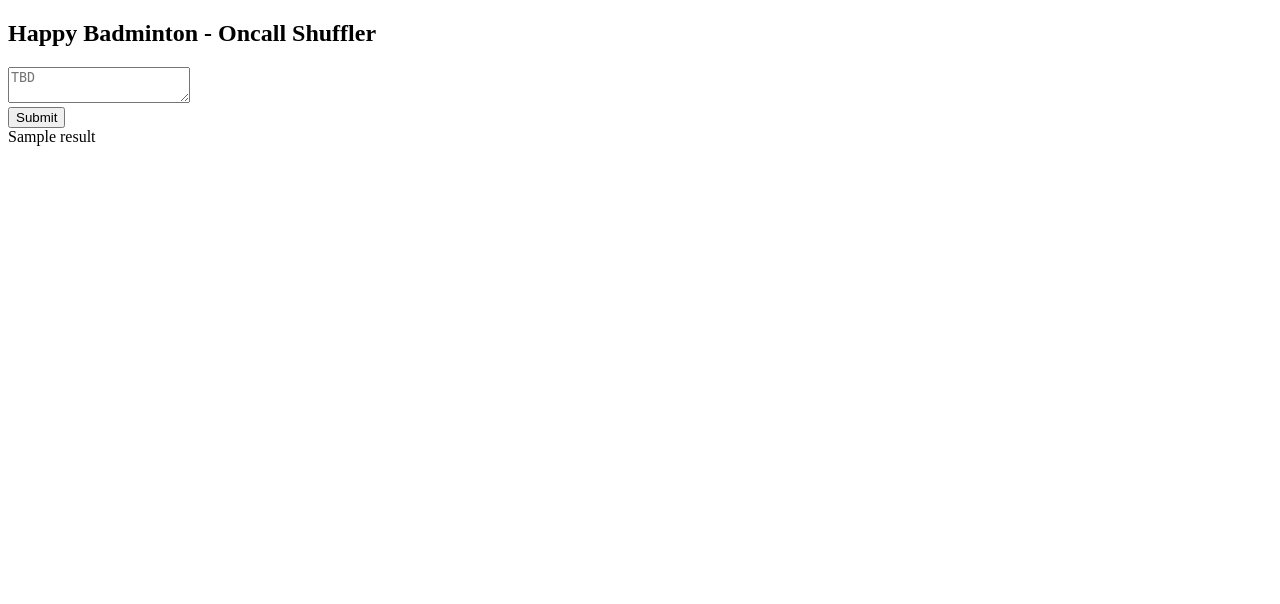
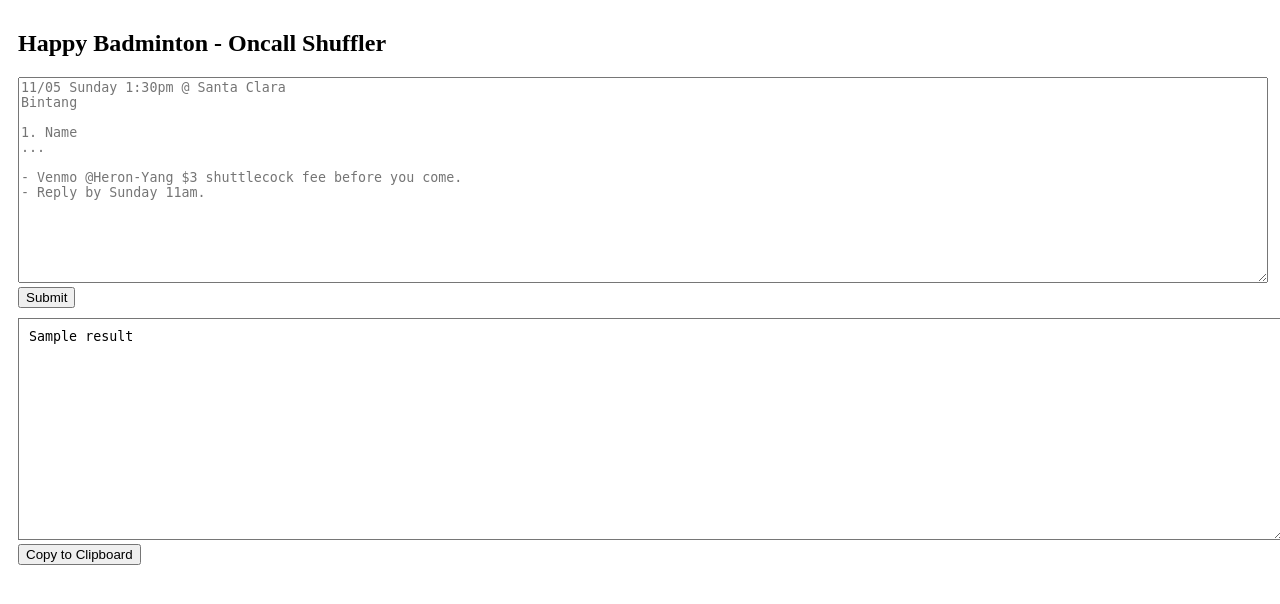
Before and after one commit to heronyang/badminton-on-duty, a Flask app: template templates/homepage.html in a window 1280 px wide. Shown: the top 604 px of the page. Run offline with Flask 3, Linux system fonts and the light colour scheme; the template is opened without the code that fills it: most values are stand-ins (such as "Sample title", 1, 10 or a date in 2020).

Commit message:
Add page with funcitons.

```diff
--- a/server.py
+++ b/server.py
@@ -1,4 +1,6 @@
+from datetime import date
 from flask import Flask, render_template, request
+from shuffler import get_shuffle_response
 
 app = Flask(__name__)
 
@@ -6,5 +8,7 @@ app = Flask(__name__)
 def homepage():
   if request.method == 'POST':
     content = request.form['content']
-    return render_template('homepage.html', result=content)
+    result = get_shuffle_response(request=content, date=date.today(),
+                                  enable_extraction=True)
+    return render_template('homepage.html', result=result)
   return render_template('homepage.html')
--- a/templates/homepage.html
+++ b/templates/homepage.html
@@ -4,16 +4,48 @@
 <head>
     <title>Happy Badminton - Oncall Shuffler</title>
     <meta name="viewport" content="width=device-width, initial-scale=1" />
+    <style>
+        html {
+            margin: 10px;
+        }
+
+        textarea {
+            width: 100%;
+            height: 200px;
+        }
+
+        #result {
+            border-style: solid;
+            padding: 10px;
+            margin-top: 10px;
+        }
+    </style>
+
+    <script>
+        function copyToClipboard() {
+            document.getElementById("result").select();
+            document.execCommand('copy');
+            alert("Copied!");
+        }
+    </script>
 </head>
 
 <body>
     <h2>Happy Badminton - Oncall Shuffler</h2>
     <form method="post">
-        <textarea name="content" placeholder="TBD">{{ request.form['content'] }}</textarea>
+        <textarea name="content" placeholder="11/05 Sunday 1:30pm @ Santa Clara
+Bintang
+
+1. Name
+...
+
+- Venmo @Heron-Yang $3 shuttlecock fee before you come.
+- Reply by Sunday 11am." rows="50">{{ request.form['content'] }}</textarea>
         <br>
         <button type="submit">Submit</button>
     </form>
-    <div>{{result}}</div>
+    <textarea readonly id="result">{{result}}</textarea>
+    <button onclick="copyToClipboard()">Copy to Clipboard</button>
 </body>
 
 </html>
```
